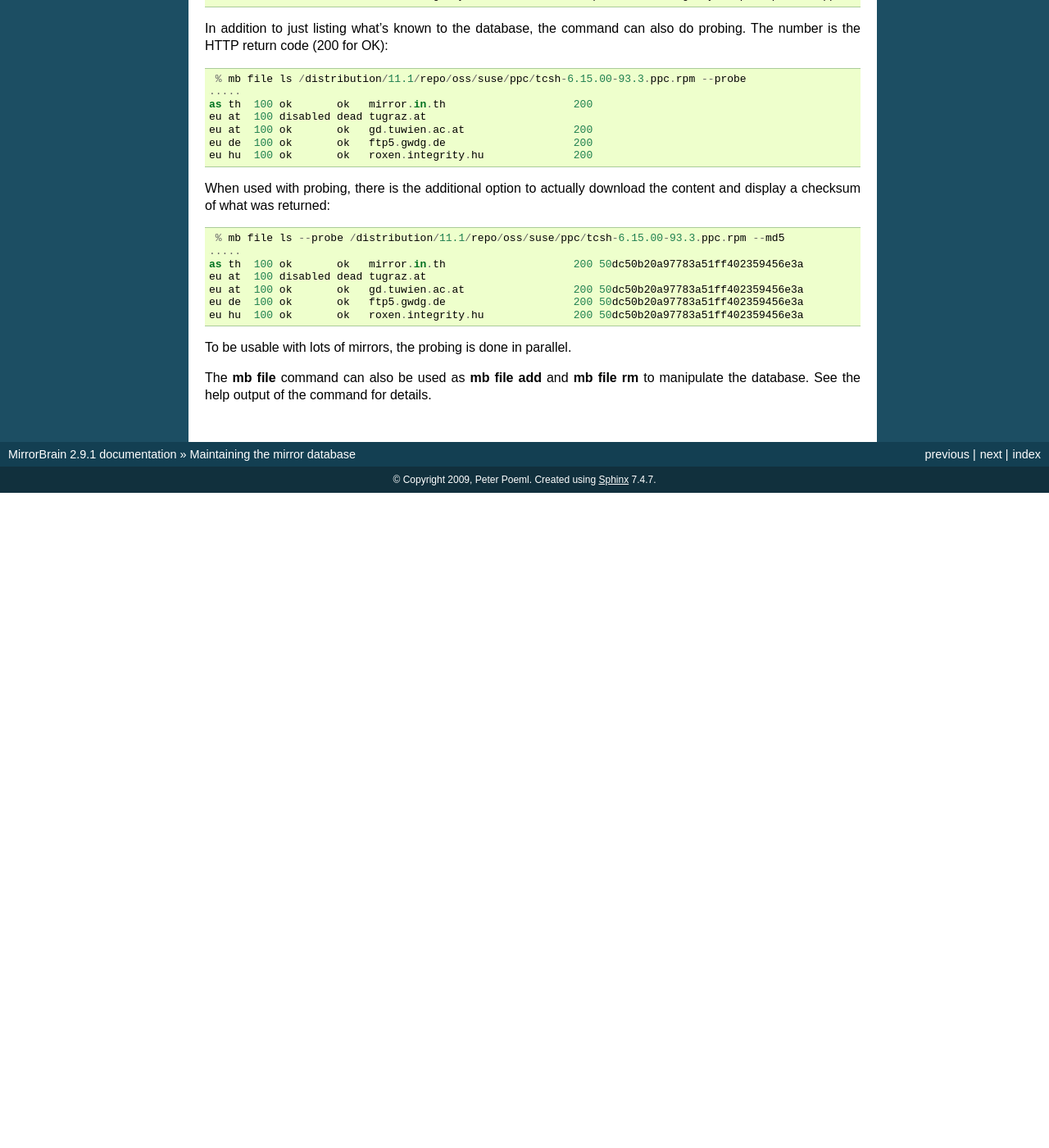
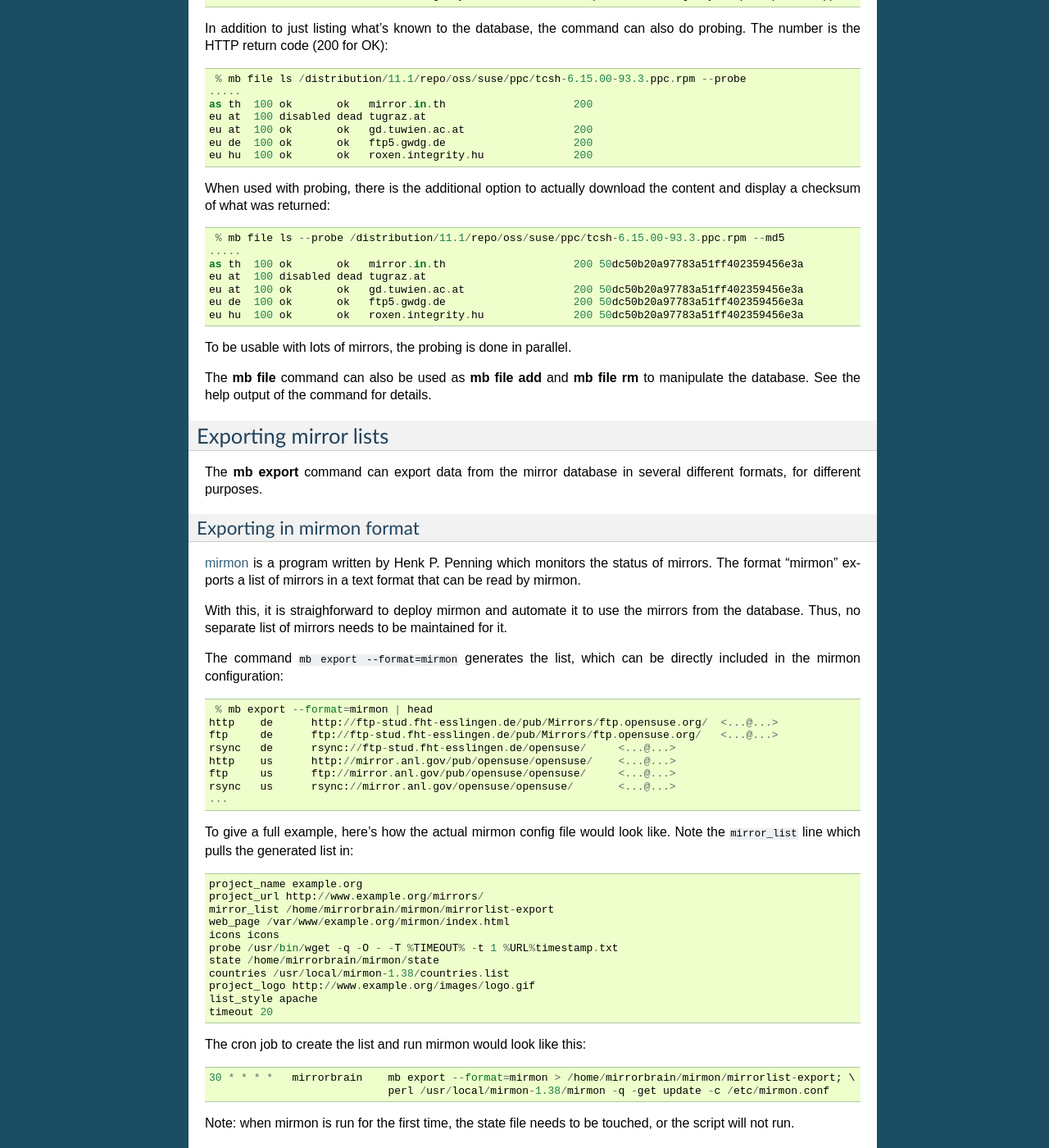
Before and after one commit to hayalci/mirrorbrain, a Sphinx documentation site: the page built from docs/mirrors.rst, in a window 1280 px wide and 1400 px high, scrolled down 7138 px. Shown: the whole window at 82% size. Built offline with Sphinx 7.4.7, drawn with Linux system fonts in a browser that asks for light colours; before the commit the page ends 7739 px from its top, so only the background shows below that; some of the changed text lies outside the part shown.

Commit message:
docs: - document three ways of exporting data with 'mb export': mirmon format, Django   ORM format, PostgreSQL INSERT statements.
git-svn-id: http://svn.mirrorbrain.org/svn/mirrorbrain/trunk@7768 2d291e14-ff0c-0410-a3fa-d5caa9871f55

```diff
--- a/docs/changes.rst
+++ b/docs/changes.rst
@@ -27,6 +27,7 @@
   - :program:`mb export` can now generate a `mirmon
     <http://people.cs.uu.nl/henkp/mirmon/>`_ mirror list. Thus, it is easy to
     deploy mirmon, automatically scanning the mirrors that are in the database.
+    See :ref:`export_mirmon` for usage info.
   - In :program:`mod_autoindex_mb`, displaying the "Mirrors" and "Metalink"
     links was implemented for configurations with Apache's ``IndexOptions
     HTMLTable`` configured.
--- a/docs/mirrors.rst
+++ b/docs/mirrors.rst
@@ -421,3 +421,96 @@
 The :program:`mb file` command can also be used as :program:`mb file add` and
 :program:`mb file rm` to manipulate the database. See the help output of the
 command for details.
+
+
+
+Exporting mirror lists
+----------------------
+
+The :program:`mb export` command can export data from the mirror database in
+several different formats, for different purposes.
+
+
+.. _export_mirmon:
+
+Exporting in mirmon format
+^^^^^^^^^^^^^^^^^^^^^^^^^^
+
+`mirmon`_ is a program written by Henk P. Penning which monitors the status of mirrors.
+The format "mirmon" exports a list of mirrors in a text format that can be read
+by mirmon.
+
+.. _`mirmon`: http://people.cs.uu.nl/henkp/mirmon/
+
+With this, it is straighforward to deploy mirmon and automate it to use the
+mirrors from the database. Thus, no separate list of mirrors needs to be
+maintained for it.
+
+The command ``mb export --format=mirmon`` generates the list, which can be
+directly included in the mirmon configuration::
+
+     % mb export --format=mirmon | head
+    http    de      http://ftp-stud.fht-esslingen.de/pub/Mirrors/ftp.opensuse.org/  <...@...>
+    ftp     de      ftp://ftp-stud.fht-esslingen.de/pub/Mirrors/ftp.opensuse.org/   <...@...>
+    rsync   de      rsync://ftp-stud.fht-esslingen.de/opensuse/     <...@...>
+    http    us      http://mirror.anl.gov/pub/opensuse/opensuse/    <...@...>
+    ftp     us      ftp://mirror.anl.gov/pub/opensuse/opensuse/     <...@...>
+    rsync   us      rsync://mirror.anl.gov/opensuse/opensuse/       <...@...>
+    ...
+
+
+To give a full example, here's how the actual mirmon config file would look
+like. Note the ``mirror_list`` line which pulls the generated list in::
+
+    project_name example.org
+    project_url http://www.example.org/mirrors/
+    mirror_list /home/mirrorbrain/mirmon/mirrorlist-export
+    web_page /var/www/example.org/mirmon/index.html
+    icons icons
+    probe /usr/bin/wget -q -O - -T %TIMEOUT% -t 1 %URL%timestamp.txt
+    state /home/mirrorbrain/mirmon/state
+    countries /usr/local/mirmon-1.38/countries.list
+    project_logo http://www.example.org/images/logo.gif
+    list_style apache
+    timeout 20
+
+
+The cron job to create the list and run mirmon would look like this::
+
+    30 * * * *   mirrorbrain    mb export --format=mirmon > /home/mirrorbrain/mirmon/mirrorlist-export; \
+                                perl /usr/local/mirmon-1.38/mirmon -q -get update -c /etc/mirmon.conf
+
+Note: when mirmon is run for the first time, the state file needs to be
+touched, or the script will not run.
+
+The icons which are included in the resulting HTML page need to made available by Apache::
+
+    Alias /mirmon/icons /usr/local/mirmon-1.38/icons
+    <Directory /usr/local/mirmon-1.38/icons>
+        Options None
+        AllowOverride None
+        Order allow,deny
+        Allow from all
+    </Directory>
+
+
+
+
+Exporting in PostgreSQL format
+^^^^^^^^^^^^^^^^^^^^^^^^^^^^^^
+
+The format "postgresql" creates SQL INSERT statements that can be run on a
+PostgreSQL database. This can e.g. be used to migrate the data into another
+database.
+
+
+Exporting in Django format
+^^^^^^^^^^^^^^^^^^^^^^^^^^
+
+This is expiremental stuff — for hacking on the `Django`_ web framework. Data
+is exported in the form of Django ORM objects, and the export routine will very
+likely need modification for particular purposes. The existing code has been
+used to expirement with. Get in contact if you are interested in hacking on
+this!
+
+.. _`Django`: http://www.djangoproject.com/
```
